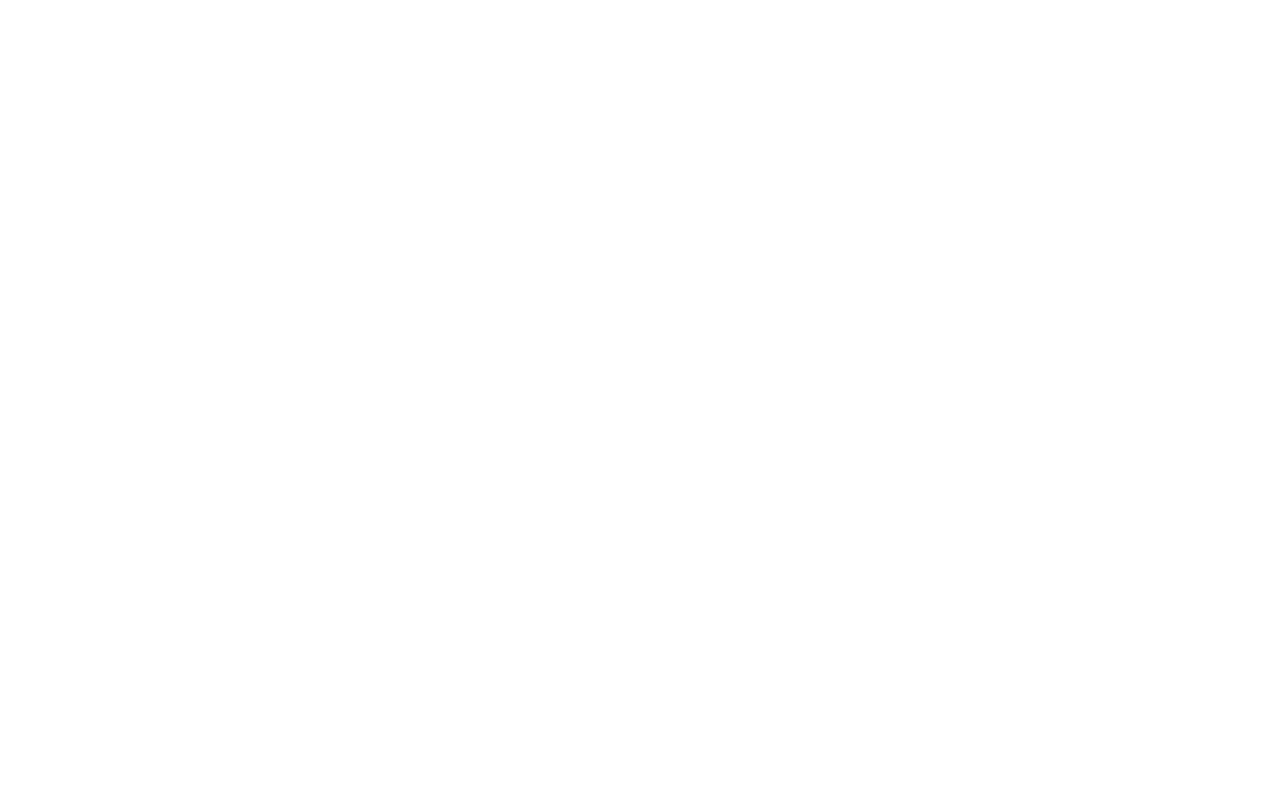
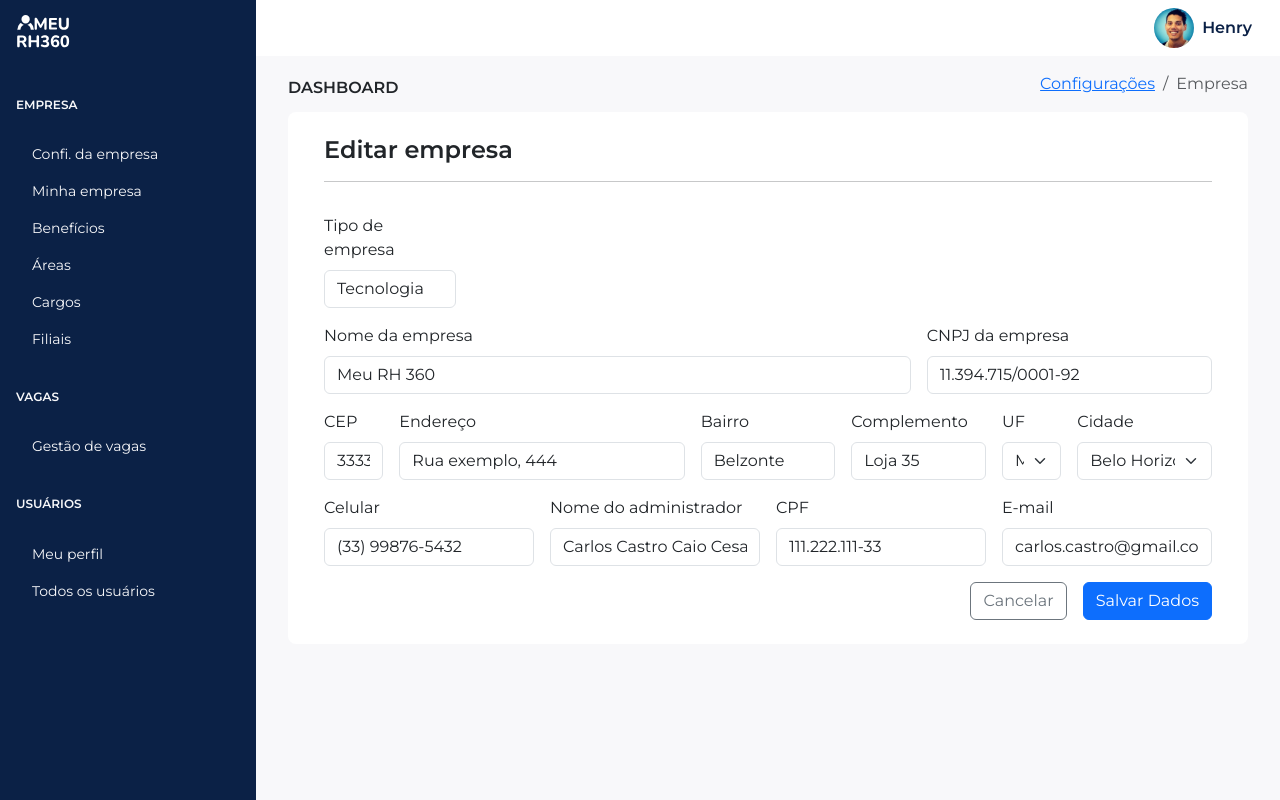
Before and after one commit to ricardobelfort/app-meu-rh360, an Angular app: page /editar-empresa in a window 1280 px wide. Before the commit this address led to /. Built offline with nearby package versions, Linux system fonts and the light colour scheme.

Commit message:
criando componente de form

```diff
--- a/src/app/core/components/breadcrumb/breadcrumb.component.html
+++ b/src/app/core/components/breadcrumb/breadcrumb.component.html
@@ -1,3 +1,11 @@
+<div class="container-fluid">
+  <div class="row align-items-center">
+    <div class="col-6 col-sm-6 p-0">
+      <div class="d-flex justify-content-start">
+        <h1 class="fs-6 fw-bold text-uppercase">Dashboard</h1>
+      </div>
+    </div>
+    <div class="col-6 col-sm-6 p-0">
       <div class="d-flex justify-content-end">
         <nav aria-label="breadcrumb">
           <ol class="breadcrumb">
@@ -6,3 +14,6 @@
           </ol>
         </nav>
       </div>
+    </div>
+  </div>
+</div>
--- a/src/app/core/core.module.ts
+++ b/src/app/core/core.module.ts
@@ -7,6 +7,7 @@
 import { NavbarComponent } from './components/navbar/navbar.component';
 import { WelcomeComponent } from './pages/welcome/welcome.component';
 import { BreadcrumbComponent } from './components/breadcrumb/breadcrumb.component';
+import { CreateCompanyComponent } from './pages/create-company/create-company.component';
 
 @NgModule({
   declarations: [
@@ -15,6 +16,7 @@
     NavbarComponent,
     WelcomeComponent,
     BreadcrumbComponent,
+    CreateCompanyComponent,
   ],
   imports: [CommonModule, CoreRoutingModule],
   exports: [SidebarComponent, NavbarComponent],
--- /dev/null
+++ b/src/app/core/pages/create-company/create-company.component.html
@@ -0,0 +1,153 @@
+<div class="container-fluid p-4">
+  <h1 class="fs-4 fw-bold mb-2">Editar empresa</h1>
+  <hr />
+
+  <form class="row g-3 needs-validation" novalidate>
+    <div class="row g-3">
+      <div class="col-md-2">
+        <label for="tipo_empresa" class="form-label">Tipo de empresa</label>
+        <input
+          type="text"
+          class="form-control"
+          id="tipo_empresa"
+          value="Tecnologia"
+          required
+        />
+      </div>
+    </div>
+
+    <div class="col-md-8">
+      <label for="nome_empresa" class="form-label">Nome da empresa</label>
+      <input
+        type="text"
+        class="form-control"
+        id="nome_empresa"
+        value="Meu RH 360"
+        required
+      />
+    </div>
+    <div class="col-md-4">
+      <label for="cnpj" class="form-label">CNPJ da empresa</label>
+      <input
+        type="text"
+        class="form-control"
+        id="cnpj"
+        value="11.394.715/0001-92"
+        required
+      />
+    </div>
+
+    <div class="col-md-1">
+      <label for="cep" class="form-label">CEP</label>
+      <input
+        type="text"
+        class="form-control"
+        id="cep"
+        value="33333-333"
+        required
+      />
+      <div class="invalid-feedback">Please provide a valid zip.</div>
+    </div>
+    <div class="col-md-4">
+      <label for="cep" class="form-label">Endereço</label>
+      <input
+        type="text"
+        class="form-control"
+        id="cep"
+        value="Rua exemplo, 444"
+        required
+      />
+      <div class="invalid-feedback">Please provide a valid zip.</div>
+    </div>
+    <div class="col-md-2">
+      <label for="bairro" class="form-label">Bairro</label>
+      <input
+        type="text"
+        class="form-control"
+        id="bairro"
+        value="Belzonte"
+        required
+      />
+      <div class="invalid-feedback">Please provide a valid city.</div>
+    </div>
+    <div class="col-md-2">
+      <label for="complemento" class="form-label">Complemento</label>
+      <input
+        type="text"
+        class="form-control"
+        id="complemento"
+        value="Loja 35"
+        required
+      />
+      <div class="invalid-feedback">Please provide a valid city.</div>
+    </div>
+    <div class="col-md-1">
+      <label for="uf" class="form-label">UF</label>
+      <select class="form-select" id="uf" required>
+        <option selected disabled value="">MG</option>
+        <option>...</option>
+      </select>
+      <div class="invalid-feedback">Please select a valid state.</div>
+    </div>
+    <div class="col-md-2">
+      <label for="cidade" class="form-label">Cidade</label>
+      <select class="form-select" id="cidade" required>
+        <option selected disabled value="">Belo Horizonte</option>
+        <option>...</option>
+      </select>
+      <div class="invalid-feedback">Please select a valid state.</div>
+    </div>
+
+    <div class="col-md-3">
+      <label for="celular" class="form-label">Celular</label>
+      <input
+        type="text"
+        class="form-control"
+        id="celular"
+        value="(33) 99876-5432"
+        required
+      />
+      <div class="invalid-feedback">Please provide a valid zip.</div>
+    </div>
+    <div class="col-md-3">
+      <label for="nome_admin" class="form-label">Nome do administrador</label>
+      <input
+        type="text"
+        class="form-control"
+        id="nome_admin"
+        value="Carlos Castro Caio Cesar Couto"
+        required
+      />
+      <div class="invalid-feedback">Please provide a valid zip.</div>
+    </div>
+    <div class="col-md-3">
+      <label for="cpf" class="form-label">CPF</label>
+      <input
+        type="text"
+        class="form-control"
+        id="cpf"
+        value="111.222.111-33"
+        required
+      />
+      <div class="invalid-feedback">Please provide a valid zip.</div>
+    </div>
+    <div class="col-md-3">
+      <label for="email" class="form-label">E-mail</label>
+      <input
+        type="email"
+        class="form-control"
+        id="email"
+        value="carlos.castro@gmail.com"
+        required
+      />
+      <div class="invalid-feedback">Please provide a valid zip.</div>
+    </div>
+
+    <div class="d-grid gap-2 d-md-flex justify-content-md-end">
+      <button class="btn btn-outline-secondary me-md-2" type="button">
+        Cancelar
+      </button>
+      <button class="btn btn-primary" type="button">Salvar Dados</button>
+    </div>
+  </form>
+</div>
--- a/src/app/core/pages/dashboard/dashboard.component.html
+++ b/src/app/core/pages/dashboard/dashboard.component.html
@@ -5,7 +5,10 @@
 
     <div class="content">
       <app-breadcrumb></app-breadcrumb>
-      <div class="container-fluid" style="background-color: #fff">
+      <div
+        class="container-fluid"
+        style="background-color: #fff; border-radius: 8px"
+      >
         <router-outlet></router-outlet>
       </div>
     </div>
--- a/src/app/core/pages/welcome/welcome.component.html
+++ b/src/app/core/pages/welcome/welcome.component.html
@@ -6,9 +6,9 @@
         É necessário configurar a empresa matriz para visualizar todas as
         informações do sistema.
       </p>
-      <button type="button" class="btn btn-primary text-uppercase">
+      <a routerLink="/editar-empresa" class="btn btn-primary text-uppercase">
         Iniciar Configuração
-      </button>
+      </a>
     </div>
     <div class="col-8 col-sm-8">
       <img src="../../../../assets/icons/config.svg" alt="" />
```
Also changed, not shown: src/app/core/core-routing.module.ts (+6 -1 lines), src/app/core/pages/create-company/create-company.component.ts (added, +10 -0 lines), src/app/core/pages/create-company/create-company.component.scss (added), 1 other file (tests, documents, lock files or other folders). Lines whose indentation alone changed are shown as unchanged.
